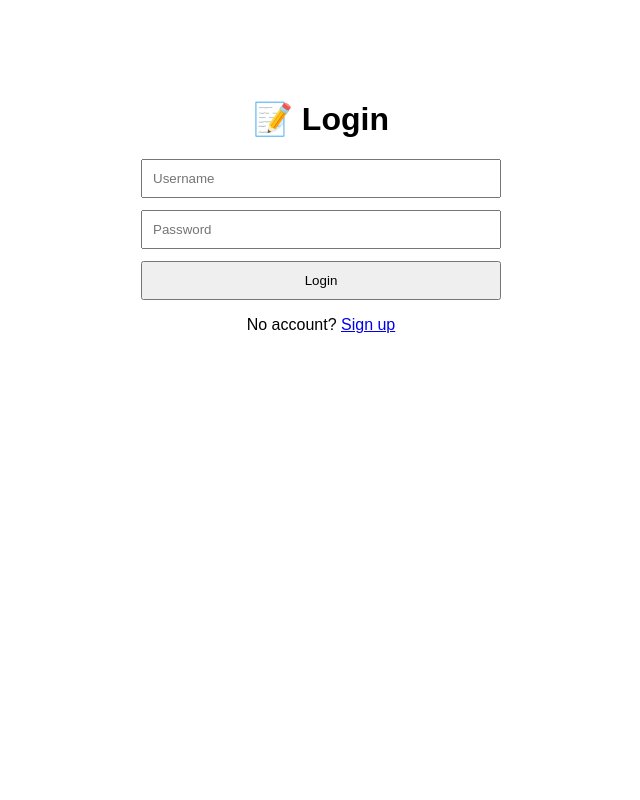
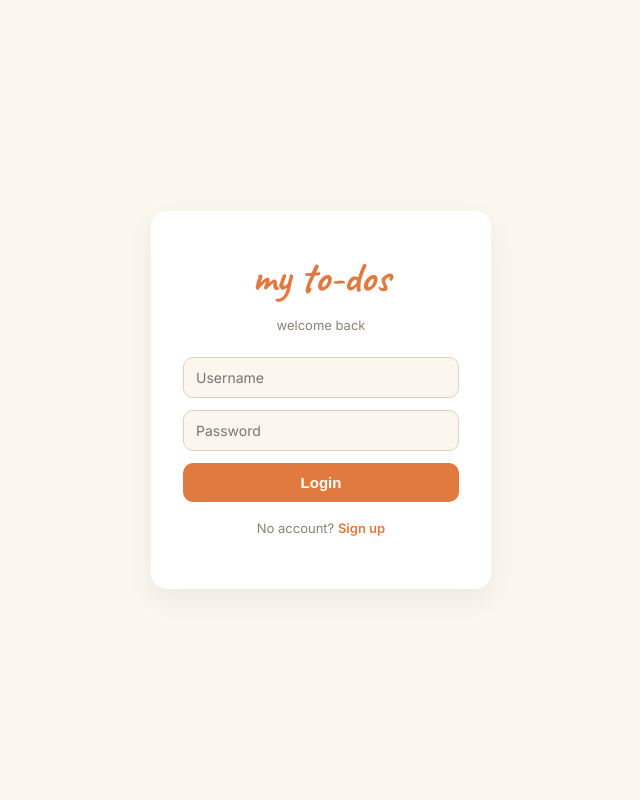
Before and after one commit to bindagearyan-bit/Python-Projects-, a Flask app: page /login in a window 1280 px wide. Shown: the whole page, without its empty margins (319-959 px from the left). Run offline with Flask 3, Linux system fonts and the light colour scheme.

Commit message:
Revamp login page layout and styles

```diff
--- a/to do app /templates/login.html
+++ b/to do app /templates/login.html
@@ -2,21 +2,73 @@
 <html>
 <head>
     <title>Login - To-Do List</title>
+    <link rel="preconnect" href="https://fonts.googleapis.com">
+    <link href="https://fonts.googleapis.com/css2?family=Caveat:wght@700&family=Inter:wght@400;500;600;700&display=swap" rel="stylesheet">
     <style>
-        body { font-family: Arial, sans-serif; max-width: 360px; margin: 100px auto; text-align: center; }
-        input { width: 100%; padding: 10px; margin-bottom: 12px; box-sizing: border-box; }
-        button { width: 100%; padding: 10px; cursor: pointer; }
-        .error { color: #C1272D; font-size: 14px; margin-bottom: 12px; }
+        * { box-sizing: border-box; }
+        body {
+            font-family: 'Inter', sans-serif;
+            background: #FBF7EE;
+            min-height: 100vh;
+            margin: 0;
+            display: flex;
+            align-items: center;
+            justify-content: center;
+        }
+        .card {
+            background: #fff;
+            border-radius: 16px;
+            padding: 40px 32px;
+            box-shadow: 0 10px 30px rgba(0,0,0,0.06);
+            width: 340px;
+            max-width: 90%;
+            text-align: center;
+        }
+        h1 {
+            font-family: 'Caveat', cursive;
+            font-size: 42px;
+            color: #E07A3F;
+            margin: 0 0 4px;
+        }
+        .subtitle { font-size: 13px; color: #8a8375; margin-bottom: 24px; }
+        input {
+            width: 100%;
+            padding: 11px 12px;
+            border-radius: 10px;
+            border: 1px solid #ddd3bd;
+            background: #FBF7EE;
+            font-family: inherit;
+            font-size: 14px;
+            margin-bottom: 12px;
+        }
+        button {
+            width: 100%;
+            padding: 11px;
+            border: none;
+            border-radius: 10px;
+            background: #E07A3F;
+            color: white;
+            font-weight: 600;
+            font-size: 15px;
+            cursor: pointer;
+        }
+        button:hover { background: #c9682f; }
+        .error { color: #C1272D; font-size: 13px; margin-bottom: 12px; }
+        .switch-link { margin-top: 18px; font-size: 13px; color: #8a8375; }
+        .switch-link a { color: #E07A3F; text-decoration: none; font-weight: 600; }
     </style>
 </head>
 <body>
-    <h1>📝 Login</h1>
+    <div class="card">
+        <h1>my to-dos</h1>
+        <p class="subtitle">welcome back</p>
         {% if error %}<p class="error">{{ error }}</p>{% endif %}
         <form method="POST">
             <input type="text" name="username" placeholder="Username" required>
             <input type="password" name="password" placeholder="Password" required>
             <button type="submit">Login</button>
         </form>
-    <p>No account? <a href="/signup">Sign up</a></p>
+        <p class="switch-link">No account? <a href="/signup">Sign up</a></p>
+    </div>
 </body>
 </html>
```
Lines whose indentation alone changed are shown as unchanged.
